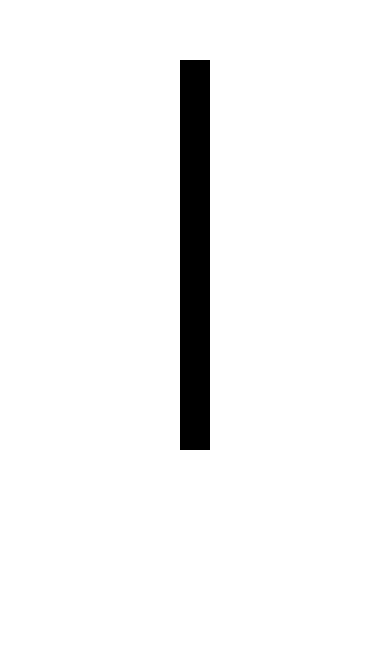
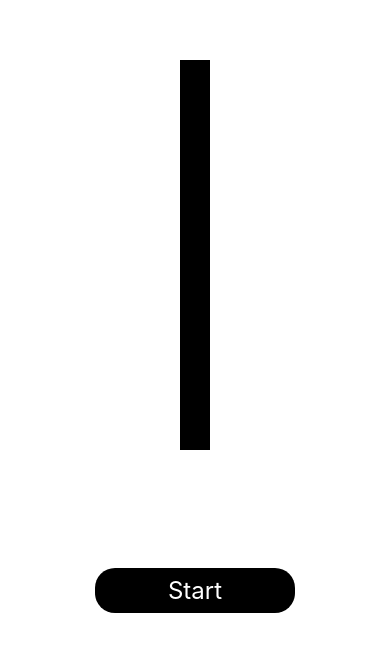
Before and after one commit to IzuEneh/GameOfLife, a React Native app: screen / in a window 390 px wide. Shown: the part 167-818 px from the top of the page. Built offline with nearby package versions, Linux system fonts and the light colour scheme.

Commit message:
Create StartButton

```diff
--- a/App.tsx
+++ b/App.tsx
@@ -1,5 +1,12 @@
 import { StatusBar } from 'expo-status-bar';
-import { Dimensions, StyleSheet, Text, View } from "react-native";
+import {
+	Dimensions,
+	StyleSheet,
+	Text,
+	TouchableHighlight,
+	View,
+} from "react-native";
+import StartButton from "./src/modules/common/StartButton";
 import Cell from "./src/modules/Grid/components/Cell";
 import Grid from "./src/modules/Grid/components/Grid";
 
@@ -9,7 +16,10 @@ export default function App() {
 	return (
 		<View style={styles.container}>
 			<StatusBar style="auto" />
-			<Grid cells={15} size={Dimensions.get("window").width} />
+			<View style={styles.grid}>
+				<Grid cells={15} size={Dimensions.get("window").width} />
+			</View>
+			<StartButton style={styles.startButton} />
 		</View>
 	);
 }
@@ -21,5 +31,18 @@ const styles = StyleSheet.create({
 		alignItems: "center",
 		justifyContent: "center",
 	},
-	grid: {},
+	grid: {
+		flex: 1,
+		alignItems: "center",
+		justifyContent: "center",
+	},
+	startButton: {
+		position: "absolute",
+		bottom: 0,
+		left: 0,
+		width: Dimensions.get("window").width,
+		paddingBottom: 64,
+		justifyContent: "center",
+		alignItems: "center",
+	},
 });
--- /dev/null
+++ b/src/modules/common/StartButton.tsx
@@ -0,0 +1,42 @@
+import React from "react";
+import {
+	TouchableHighlight,
+	View,
+	ViewStyle,
+	Text,
+	StyleSheet,
+	Dimensions,
+} from "react-native";
+
+type Props = {
+	style?: ViewStyle;
+};
+function StartButton({ style }: Props) {
+	return (
+		<View style={style}>
+			<TouchableHighlight
+				style={styles.starButton}
+				underlayColor={"grey"}
+				onPress={() => console.log("pressed")}
+			>
+				<Text style={styles.startText}>Start</Text>
+			</TouchableHighlight>
+		</View>
+	);
+}
+
+const styles = StyleSheet.create({
+	starButton: {
+		backgroundColor: "black",
+		borderRadius: 20,
+		width: 200,
+		alignItems: "center",
+		paddingVertical: 8,
+	},
+	startText: {
+		color: "white",
+		fontSize: 24,
+	},
+});
+
+export default StartButton;
```
